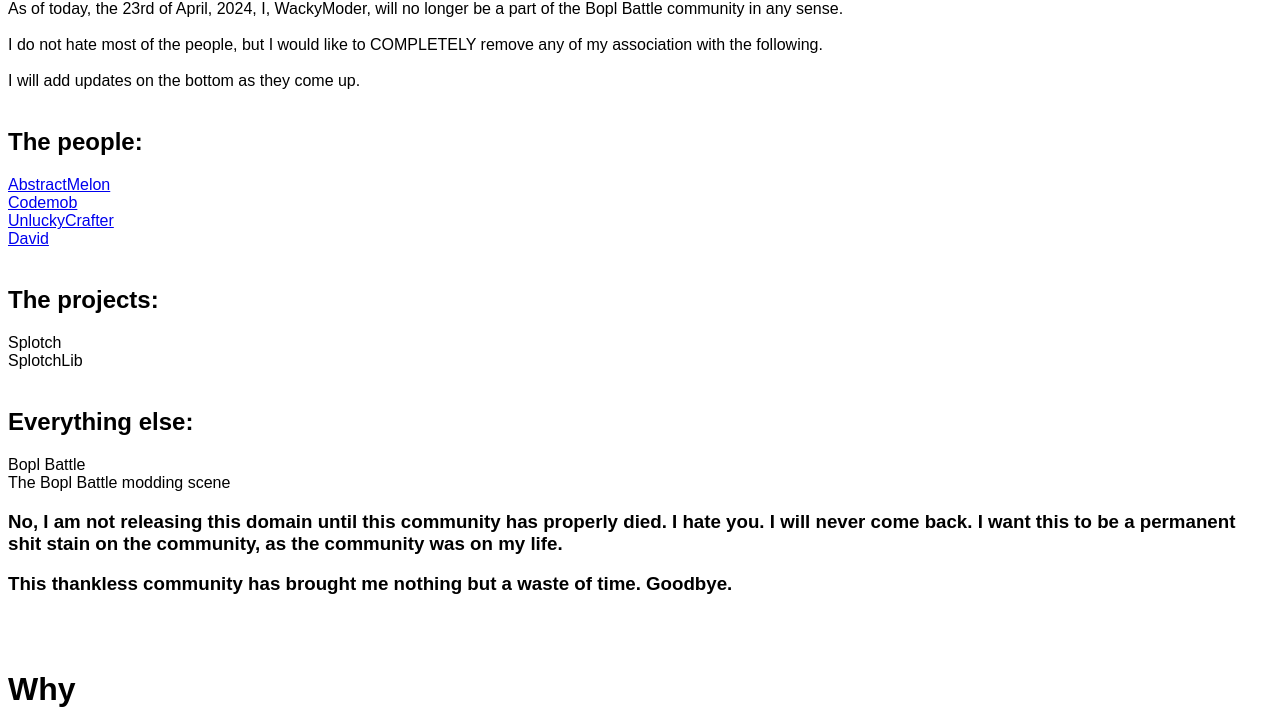
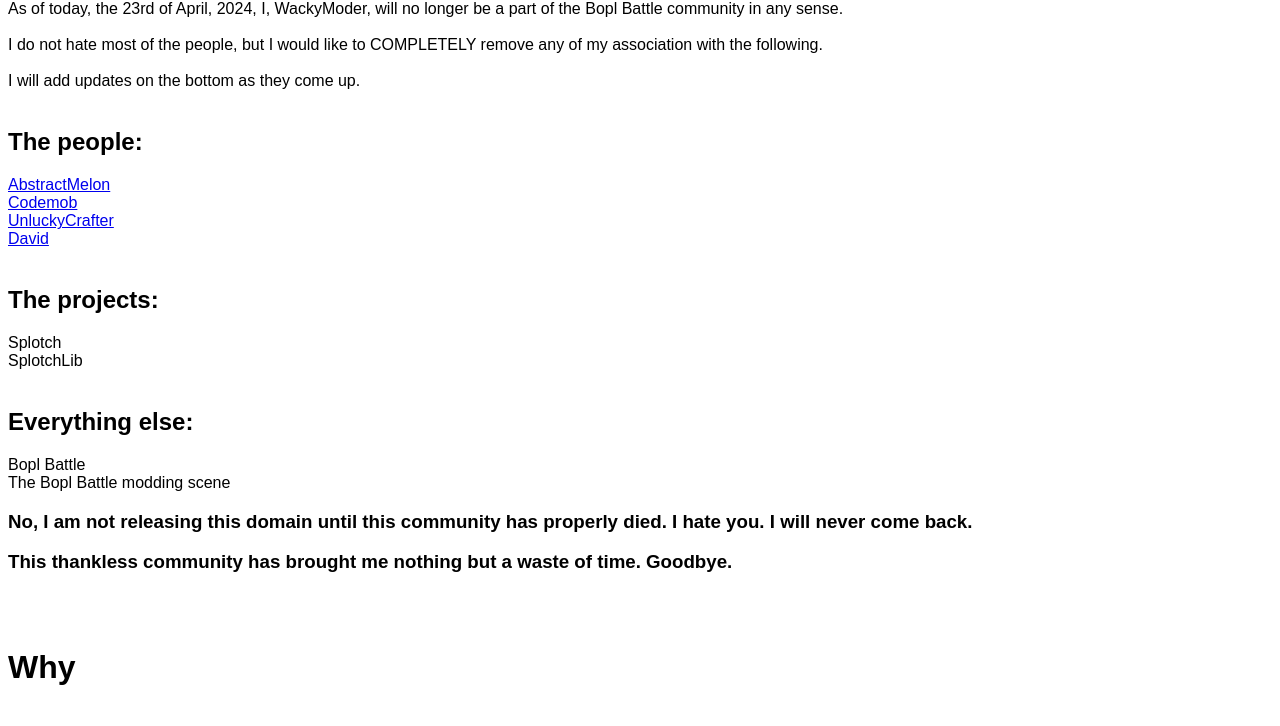
Before and after one commit to WackyModer/boplmods, a website: page storage/public/index.html in a window 1280 px wide. Shown: the part 66-792 px from the top of the page. Drawn offline with Linux system fonts and the light colour scheme.

Commit message:
Revert "Update index.html"
This reverts commit df2c615dc4a3edaa035053f9a35ab53f1e40f02b.

```diff
--- a/storage/public/index.html
+++ b/storage/public/index.html
@@ -42,7 +42,7 @@
 The Bopl Battle modding scene
 
 
-<h3>No, I am not releasing this domain until this community has properly died. I hate you. I will never come back. I want this to be a permanent shit stain on the community, as the community was on my life.</h3>
+<h3>No, I am not releasing this domain until this community has properly died. I hate you. I will never come back.</h3>
 
 <h3>This thankless community has brought me nothing but a waste of time. Goodbye.</h3>
 
```
